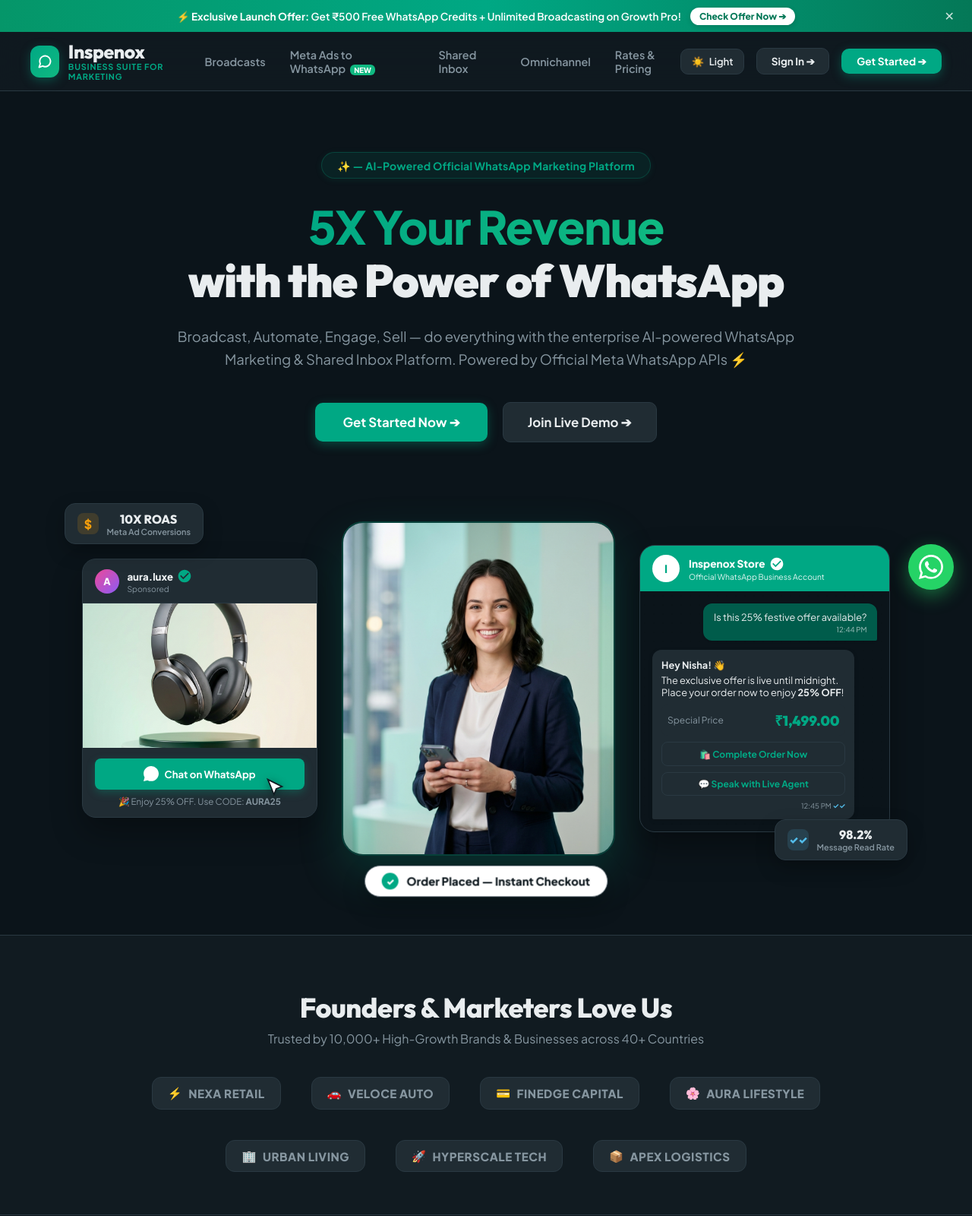
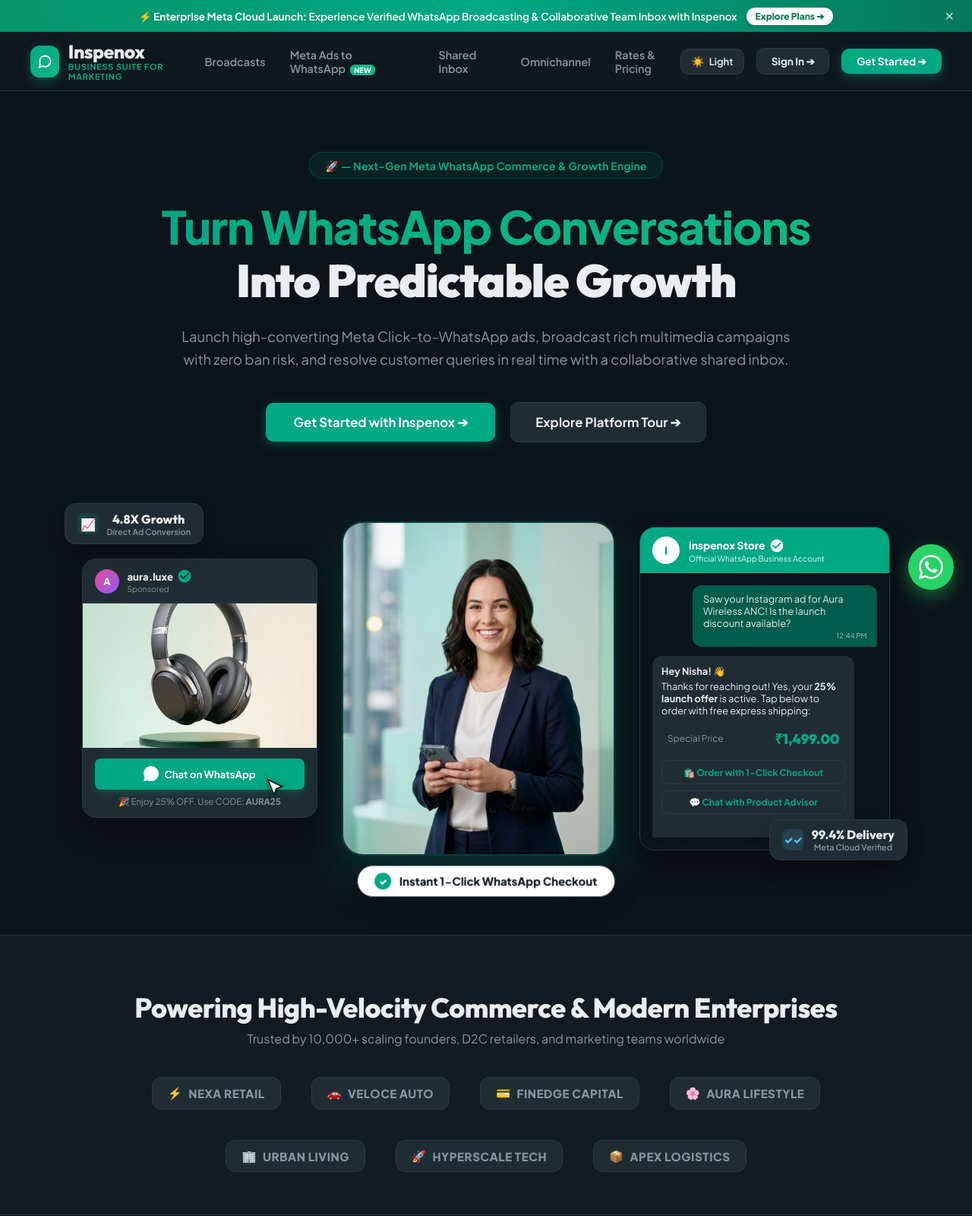
Before and after one commit to Inpenox2025/Inspenox-Business-Suite, a website: page login.html in a window 1280 px wide. Shown: the top 1600 px of the page at 76% size. Drawn offline with Linux system fonts and the light colour scheme.

Commit message:
feat: replace AiSensy copied taglines with unique enterprise Inspenox branding and copy

```diff
--- a/login.html
+++ b/login.html
@@ -3,8 +3,8 @@
 <head>
     <meta charset="UTF-8">
     <meta name="viewport" content="width=device-width, initial-scale=1.0">
-    <title>Inspenox Business Suite For Marketing — Official WhatsApp Cloud API & Omnichannel Marketing Platform</title>
-    <meta name="description" content="5X your customer conversions with Inspenox Business Suite For Marketing. Official Meta WhatsApp Cloud API broadcasts, Click-to-WhatsApp Ads, multi-agent shared inbox, and automated drips.">
+    <title>Inspenox Business Suite — Official Meta WhatsApp Cloud API & Omnichannel Marketing</title>
+    <meta name="description" content="Scale customer acquisition and conversions with Inspenox Business Suite. Official Meta WhatsApp Cloud API broadcasts, Click-to-WhatsApp Ads, multi-agent shared inbox, and automated lead qualification.">
     <meta name="keywords" content="WhatsApp Cloud API, WhatsApp Marketing Platform, Click to WhatsApp Ads, Omnichannel Marketing, Bulk WhatsApp Broadcast, Meta Business Partner, Inspenox, Shared Customer Inbox">
     <meta name="author" content="Inspenox">
     <meta name="robots" content="index, follow, max-image-preview:large, max-snippet:-1, max-video-preview:-1">
@@ -14,8 +14,8 @@
     <!-- Open Graph / Facebook -->
     <meta property="og:type" content="website">
     <meta property="og:url" content="https://marketing.inspenox.in/">
-    <meta property="og:title" content="Inspenox Business Suite For Marketing — 5X Your Revenue with Official WhatsApp Marketing">
-    <meta property="og:description" content="Broadcast high-converting campaigns, automate 24/7 lead capture, and manage multi-agent shared customer inbox with official Meta WhatsApp Cloud API.">
+    <meta property="og:title" content="Inspenox Business Suite — Official Meta WhatsApp Cloud API Platform">
+    <meta property="og:description" content="Broadcast high-converting campaigns, automate 24/7 lead capture, and collaborate in real-time with an enterprise multi-agent team inbox.">
     <meta property="og:image" content="https://marketing.inspenox.in/hero-marketer.jpg">
     <meta property="og:site_name" content="Inspenox Business Suite For Marketing">
 
@@ -1691,8 +1691,8 @@
 
     <!-- Top Announcement Launch Offer Bar -->
     <div id="top-promo-bar" class="top-promo-bar">
-        <span>⚡ <strong>Exclusive Launch Offer:</strong> Get ₹500 Free WhatsApp Credits + Unlimited Broadcasting on Growth Pro!</span>
-        <a href="#pricing" class="promo-pill-btn">Check Offer Now ➔</a>
+        <span>⚡ <strong>Enterprise Meta Cloud Launch:</strong> Experience Verified WhatsApp Broadcasting & Collaborative Team Inbox with Inspenox</span>
+        <a href="#pricing" class="promo-pill-btn">Explore Plans ➔</a>
         <button id="btn-close-promo" class="promo-close-btn" title="Dismiss">✕</button>
     </div>
 
@@ -1737,24 +1737,24 @@
     <!-- Hero Section -->
     <section class="landing-hero">
         <div class="hero-pill-badge">
-            ✨ — AI-Powered Official WhatsApp Marketing Platform
+            🚀 — Next-Gen Meta WhatsApp Commerce & Growth Engine
         </div>
 
         <h1 class="hero-title">
-            <span class="hero-highlight-green">5X Your Revenue</span><br>
-            with the Power of WhatsApp
+            <span class="hero-highlight-green">Turn WhatsApp Conversations</span><br>
+            Into Predictable Growth
         </h1>
 
         <p class="hero-subtitle">
-            Broadcast, Automate, Engage, Sell — do everything with the enterprise AI-powered WhatsApp Marketing & Shared Inbox Platform. Powered by Official Meta WhatsApp APIs ⚡
+            Launch high-converting Meta Click-to-WhatsApp ads, broadcast rich multimedia campaigns with zero ban risk, and resolve customer queries in real time with a collaborative shared inbox.
         </p>
 
         <div class="hero-cta-group">
             <a href="#login-section" class="btn-brand-primary" style="padding: 0.95rem 2.25rem; font-size: 1.05rem;">
-                Get Started Now ➔
+                Get Started with Inspenox ➔
             </a>
-            <a href="#pricing" class="btn-brand-outline" style="padding: 0.95rem 2rem; font-size: 1.05rem;">
-                Join Live Demo ➔
+            <a href="#broadcasts" class="btn-brand-outline" style="padding: 0.95rem 2rem; font-size: 1.05rem;">
+                Explore Platform Tour ➔
             </a>
         </div>
 
@@ -1763,10 +1763,10 @@
 
             <!-- Floating Badge 1 (Top Left) -->
             <div class="floating-badge badge-roas">
-                <div style="width: 28px; height: 28px; border-radius: 8px; background: rgba(245, 158, 11, 0.15); color: #f59e0b; display: flex; align-items: center; justify-content: center; font-size: 1rem; font-weight: 900;">$</div>
+                <div style="width: 28px; height: 28px; border-radius: 8px; background: rgba(0, 168, 132, 0.15); color: #00a884; display: flex; align-items: center; justify-content: center; font-size: 1rem; font-weight: 900;">📈</div>
                 <div>
-                    <div style="font-size: 1rem; font-weight: 800; color: var(--text-main); font-family: 'Outfit', sans-serif;">10X ROAS</div>
-                    <div style="font-size: 0.68rem; color: var(--text-muted); font-weight: 600;">Meta Ad Conversions</div>
+                    <div style="font-size: 1rem; font-weight: 800; color: var(--text-main); font-family: 'Outfit', sans-serif;">4.8X Growth</div>
+                    <div style="font-size: 0.68rem; color: var(--text-muted); font-weight: 600;">Direct Ad Conversion</div>
                 </div>
             </div>
 
@@ -1820,21 +1820,21 @@
 
                 <div class="chat-card-body">
                     <div class="chat-msg-user">
-                        Is this 25% festive offer available?
+                        Saw your Instagram ad for Aura Wireless ANC! Is the launch discount available?
                         <div style="text-align: right; font-size: 0.6rem; opacity: 0.7; margin-top: 2px;">12:44 PM</div>
                     </div>
 
                     <div class="chat-msg-bot">
                         <div style="font-weight: 700; margin-bottom: 0.25rem;">Hey Nisha! 👋</div>
-                        <div>The exclusive offer is live until midnight. Place your order now to enjoy <strong>25% OFF</strong>!</div>
+                        <div>Thanks for reaching out! Yes, your <strong>25% launch offer</strong> is active. Tap below to order with free express shipping:</div>
 
                         <div style="background: var(--bg-card); border-radius: 8px; padding: 0.5rem; margin-top: 0.5rem; display: flex; align-items: center; justify-content: space-between;">
                             <span style="font-size: 0.75rem; color: var(--text-muted);">Special Price</span>
                             <span style="font-family: 'Outfit', sans-serif; font-size: 1.15rem; font-weight: 900; color: #00a884;">₹1,499.00</span>
                         </div>
 
-                        <a href="#login-section" class="chat-bot-action-btn">🛍️ Complete Order Now</a>
-                        <a href="#login-section" class="chat-bot-action-btn">💬 Speak with Live Agent</a>
+                        <a href="#login-section" class="chat-bot-action-btn">🛍️ Order with 1-Click Checkout</a>
+                        <a href="#login-section" class="chat-bot-action-btn">💬 Chat with Product Advisor</a>
 
                         <div style="text-align: right; font-size: 0.6rem; color: var(--text-muted); margin-top: 0.4rem;">
                             12:45 PM <span style="color: #53bdeb; font-weight: bold;">✓✓</span>
@@ -1847,15 +1847,15 @@
             <div class="floating-badge badge-read-rate">
                 <div style="width: 28px; height: 28px; border-radius: 8px; background: rgba(83, 189, 235, 0.15); color: #53bdeb; display: flex; align-items: center; justify-content: center; font-size: 0.85rem; font-weight: 900;">✓✓</div>
                 <div>
-                    <div style="font-size: 1rem; font-weight: 800; color: var(--text-main); font-family: 'Outfit', sans-serif;">98.2%</div>
-                    <div style="font-size: 0.68rem; color: var(--text-muted); font-weight: 600;">Message Read Rate</div>
+                    <div style="font-size: 1rem; font-weight: 800; color: var(--text-main); font-family: 'Outfit', sans-serif;">99.4% Delivery</div>
+                    <div style="font-size: 0.68rem; color: var(--text-muted); font-weight: 600;">Meta Cloud Verified</div>
                 </div>
             </div>
 
             <!-- Floating Badge 3 (Bottom Center Pill) -->
             <div class="floating-badge badge-order-placed">
                 <span style="width: 22px; height: 22px; border-radius: 50%; background: #00a884; color: #ffffff; display: inline-flex; align-items: center; justify-content: center; font-size: 0.75rem; font-weight: 900;">✓</span>
-                <span style="font-size: 0.925rem; font-weight: 800; color: #111b21;">Order Placed — Instant Checkout</span>
+                <span style="font-size: 0.925rem; font-weight: 800; color: #111b21;">Instant 1-Click WhatsApp Checkout</span>
             </div>
 
         </div>
@@ -1863,8 +1863,8 @@
 
     <!-- Social Proof & Trusted Brands Bar -->
     <section class="social-proof-section">
-        <h2 class="social-proof-title">Founders & Marketers Love Us</h2>
-        <p class="social-proof-sub">Trusted by 10,000+ High-Growth Brands & Businesses across 40+ Countries</p>
+        <h2 class="social-proof-title">Powering High-Velocity Commerce & Modern Enterprises</h2>
+        <p class="social-proof-sub">Trusted by 10,000+ scaling founders, D2C retailers, and marketing teams worldwide</p>
 
         <div class="brand-logos-grid">
             <div class="brand-chip">
@@ -1988,17 +1988,16 @@
     <!-- Feature Spotlight 2: Click-to-WhatsApp Ads & Lead Qualification -->
     <section id="click-to-whatsapp" class="spotlight-section" style="border-top: 1px solid var(--border); background: var(--bg-sidebar);">
         <div style="text-align: center; max-width: 800px; margin: 0 auto 4rem auto;">
-            <h2 class="spotlight-title" style="margin-bottom: 0.75rem;">Packed with Powerful WhatsApp Growth Features</h2>
-            <p class="spotlight-desc" style="margin: 0;">Inspenox launches the latest Meta WhatsApp API and AI automation features at blazing fast speed ⚡</p>
+            <h2 class="spotlight-title" style="margin-bottom: 0.75rem;">Conversational Advertising Built for Scale</h2>
+            <p class="spotlight-desc" style="margin: 0;">Inspenox bridges Meta Ads with instant WhatsApp handoffs for zero lead drop-off and maximum conversion velocity ⚡</p>
         </div>
 
         <div class="spotlight-grid reverse">
             <!-- Right: Text Content -->
             <div>
-                <span class="spotlight-pill">🎯 Meta Ads Integration</span>
-                <h2 class="spotlight-title">Run AI-Powered Ads that Click to WhatsApp</h2>
-                <p class="spotlight-desc">Run Ads on Facebook & Instagram that land directly on WhatsApp. 5X Your lead generations & 2-3X Conversions Instantly!</p>
-                <p class="spotlight-desc" style="margin-top: -1rem;">Eliminate sluggish landing pages. Route ad clicks from Inspenox straight into WhatsApp, capture quality leads with Meta Conversions API, smartly qualify your prospects, and build automated chatbot flows to close sales on autopilot!</p>
+                <span class="spotlight-pill">🎯 Meta Ads Direct Handoff</span>
+                <h2 class="spotlight-title">Convert Instagram & Facebook Traffic Directly in WhatsApp</h2>
+                <p class="spotlight-desc">Bypass friction-heavy landing pages and long web forms. Route ad clicks straight into WhatsApp, capture customer intent instantly, and accelerate conversions with interactive catalog cards and 24/7 automated flows.</p>
 
                 <div class="spotlight-points-list">
                     <div class="spotlight-point">
@@ -2086,9 +2085,9 @@
         <div class="spotlight-grid">
             <!-- Left: Text Content -->
             <div>
-                <span class="spotlight-pill">👥 Multi-Agent WhatsApp Web Inbox</span>
-                <h2 class="spotlight-title">Shared Team Inbox with WhatsApp-Style Tag Filters</h2>
-                <p class="spotlight-desc">Manage thousands of live customer queries collaboratively from a single official WhatsApp number. Route tickets, track Meta's 24-hour service window, and filter chats with one click.</p>
+                <span class="spotlight-pill">👥 Multi-Agent Team Collaboration</span>
+                <h2 class="spotlight-title">Unified Shared Team Inbox for High-Volume Support</h2>
+                <p class="spotlight-desc">Empower your entire sales and support team to operate from one verified WhatsApp number. Organize queries with visual tag labels, monitor the 24-hour service window in real time, and protect customer contacts with enterprise number masking.</p>
 
                 <div class="spotlight-points-list">
                     <div class="spotlight-point">
@@ -2247,14 +2246,14 @@
     <!-- Bottom High-Converting Call to Action Banner -->
     <div class="bottom-cta-banner">
         <h2 style="font-family: 'Outfit', sans-serif; font-size: 2.75rem; font-weight: 900; margin: 0 0 1rem 0; letter-spacing: -0.8px;">
-            Ready to <span style="color: #00a884;">5X Your Revenue</span> with WhatsApp?
+            Ready to <span style="color: #00a884;">Scale Your Business</span> on WhatsApp?
         </h2>
         <p style="font-size: 1.15rem; color: var(--text-muted); max-width: 650px; margin: 0 auto 2.5rem auto; line-height: 1.6;">
-            Join over 10,000+ founders and marketers growing their business with official Meta WhatsApp Cloud API campaigns and collaborative team inbox.
+            Join thousands of ambitious brands scaling customer acquisition, repeat orders, and collaborative support with Inspenox Business Suite.
         </p>
         <div style="display: flex; align-items: center; justify-content: center; gap: 1rem; flex-wrap: wrap;">
             <a href="#login-section" class="btn-brand-primary" style="padding: 0.95rem 2.25rem; font-size: 1.05rem;">
-                Get Started Today ➔
+                Get Started with Inspenox ➔
             </a>
             <a href="#login-section" class="btn-brand-outline" style="padding: 0.95rem 2rem; font-size: 1.05rem;">
                 Sign In to Workspace ➔
@@ -2281,7 +2280,7 @@
                     </div>
 
                     <h2 style="font-family: 'Outfit', sans-serif; font-size: 2.15rem; font-weight: 900; line-height: 1.2; margin: 0 0 1.5rem 0; color: var(--text-main); letter-spacing: -0.5px;">
-                        Experience the future of <span style="color: #00a884;">WhatsApp Marketing</span>
+                        Scale customer growth with <span style="color: #00a884;">Inspenox Suite</span>
                     </h2>
 
                     <!-- Launch Credits Banner -->
@@ -2289,7 +2288,7 @@
                         <div style="width: 38px; height: 38px; border-radius: 10px; background: rgba(255, 255, 255, 0.2); display: flex; align-items: center; justify-content: center; font-size: 1.25rem;">🎁</div>
                         <div>
                             <div style="font-weight: 800; font-size: 0.95rem;">₹1000 Launch Ad Credits</div>
-                            <div style="font-size: 0.775rem; opacity: 0.9;">Run Click-to-WhatsApp Ads & 5X your leads</div>
+                            <div style="font-size: 0.775rem; opacity: 0.9;">Deploy Click-to-WhatsApp Ads with zero drop-off</div>
                         </div>
                     </div>
 
@@ -2335,7 +2334,7 @@
                     </div>
 
                     <h2 style="font-family: 'Outfit', sans-serif; font-size: 2.15rem; font-weight: 900; line-height: 1.2; margin: 0 0 1.5rem 0; color: var(--text-main); letter-spacing: -0.5px;">
-                        Send personalized campaigns on <span style="color: #00a884;">WhatsApp</span>
+                        Convert leads faster with <span style="color: #00a884;">WhatsApp Campaigns</span>
                     </h2>
 
                     <!-- Visual Mockup Element -->
@@ -2343,11 +2342,11 @@
                         <img src="/hero-marketer.jpg" alt="Inspenox Marketer" style="width: 100%; height: 210px; object-fit: cover; object-position: center 25%; display: block;">
 
                         <div style="position: absolute; top: 12px; left: 12px; background: rgba(255,255,255,0.92); color: #111b21; padding: 0.35rem 0.65rem; border-radius: 8px; font-size: 0.75rem; font-weight: 800; display: flex; align-items: center; gap: 0.3rem; box-shadow: 0 4px 10px rgba(0,0,0,0.2);">
-                            <span>💰</span> 10X ROAS
+                            <span>📈</span> 4.8X Growth
                         </div>
 
                         <div style="position: absolute; bottom: 12px; right: 12px; background: rgba(255,255,255,0.92); color: #111b21; padding: 0.35rem 0.65rem; border-radius: 8px; font-size: 0.75rem; font-weight: 800; display: flex; align-items: center; gap: 0.3rem; box-shadow: 0 4px 10px rgba(0,0,0,0.2);">
-                            <span style="color: #00a884;">✓</span> Order Placed
+                            <span style="color: #00a884;">✓</span> Order Verified
                         </div>
                     </div>
                 </div>
```
